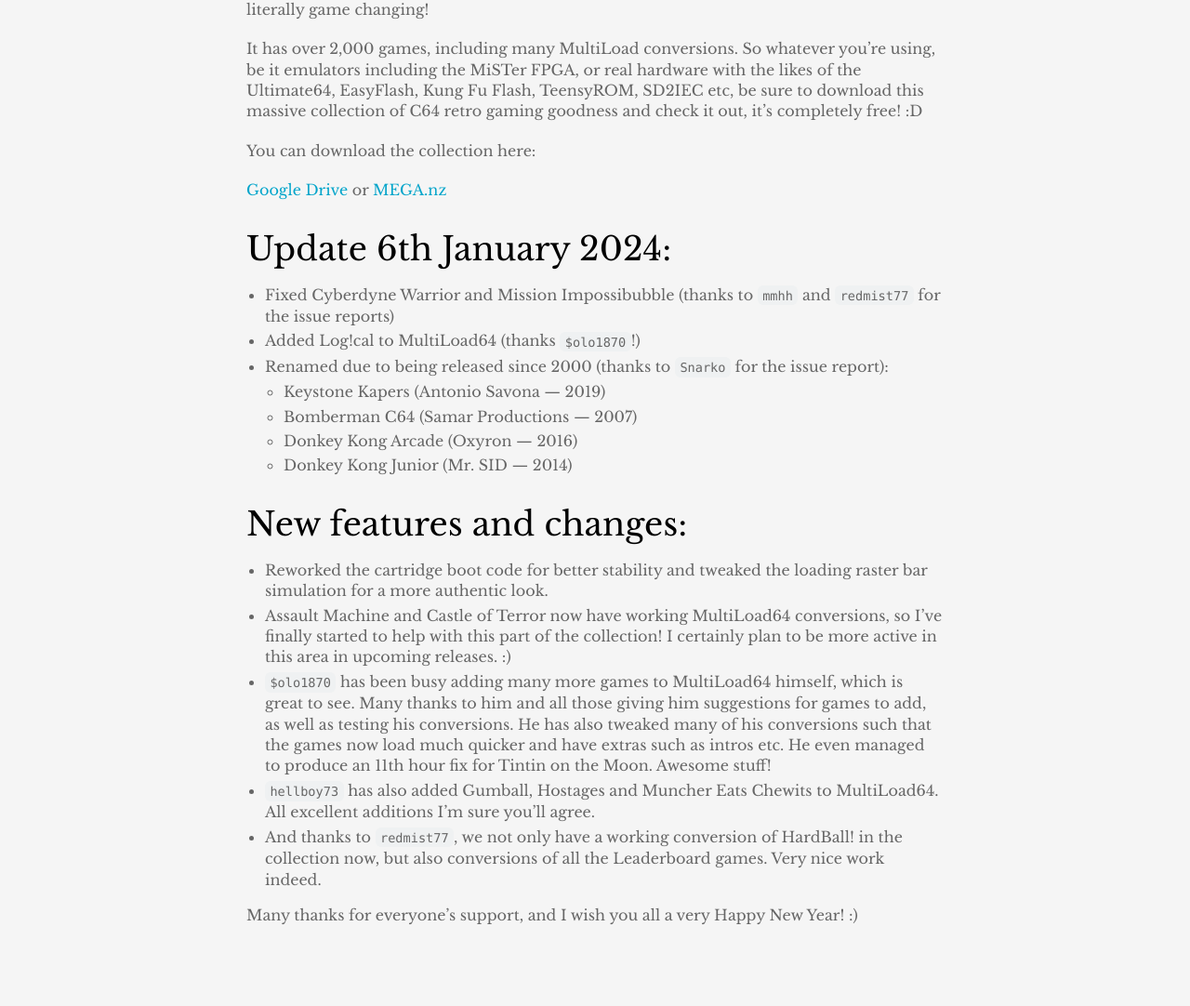
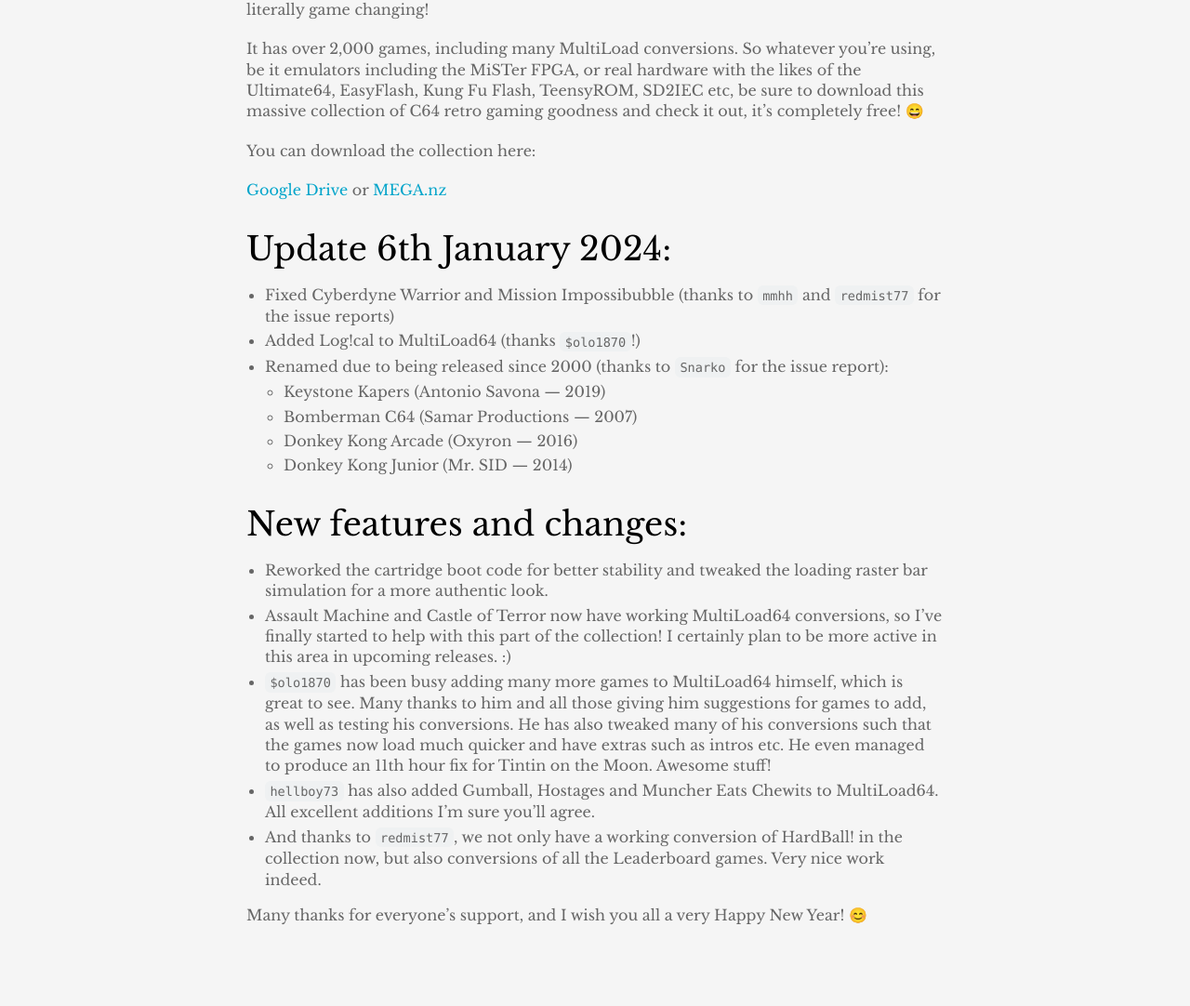
Before and after one commit to oneload64/oneload64.github.io, a Jekyll site: the page built from _posts/2024-01-06-v5.md, in a window 1280 px wide. Shown: the part 338-1420 px from the top of the page at 93% size. Built offline with Jekyll 4.4.1, drawn with Linux system fonts in a browser that asks for light colours.

Commit message:
Nevermind 😜

```diff
--- a/_posts/2024-01-06-v5.md
+++ b/_posts/2024-01-06-v5.md
@@ -5,7 +5,7 @@
 
 OneLoad64 version 5, the best Commodore 64 games/ROMs collection is here! With all of the games included converted to cartridge format for the fastest loading possible, it's quite literally game changing!
 
-It has over 2,000 games, including many MultiLoad conversions. So whatever you're using, be it emulators including the MiSTer FPGA, or real hardware with the likes of the Ultimate64, EasyFlash, Kung Fu Flash, TeensyROM, SD2IEC etc, be sure to download this massive collection of C64 retro gaming goodness and check it out, it's completely free! :D
+It has over 2,000 games, including many MultiLoad conversions. So whatever you're using, be it emulators including the MiSTer FPGA, or real hardware with the likes of the Ultimate64, EasyFlash, Kung Fu Flash, TeensyROM, SD2IEC etc, be sure to download this massive collection of C64 retro gaming goodness and check it out, it's completely free! 😄
 
 You can download the collection here:
 
@@ -29,4 +29,4 @@
 * `hellboy73` has also added Gumball, Hostages and Muncher Eats Chewits to MultiLoad64. All excellent additions I'm sure you'll agree.
 * And thanks to `redmist77`, we not only have a working conversion of HardBall! in the collection now, but also conversions of all the Leaderboard games. Very nice work indeed.
 
-Many thanks for everyone's support, and I wish you all a very Happy New Year! :)
+Many thanks for everyone's support, and I wish you all a very Happy New Year! 😊
```
